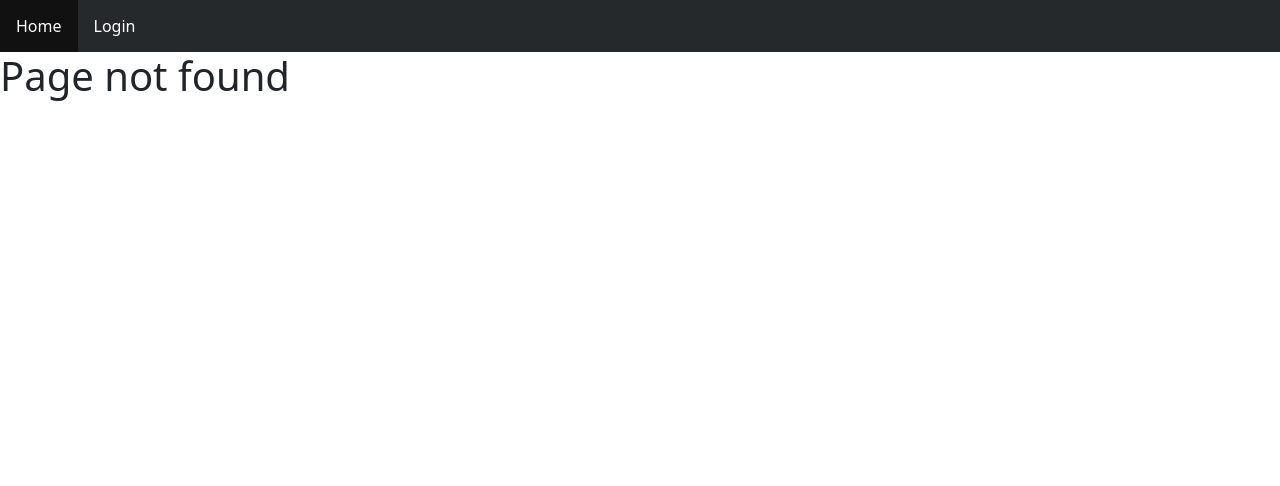
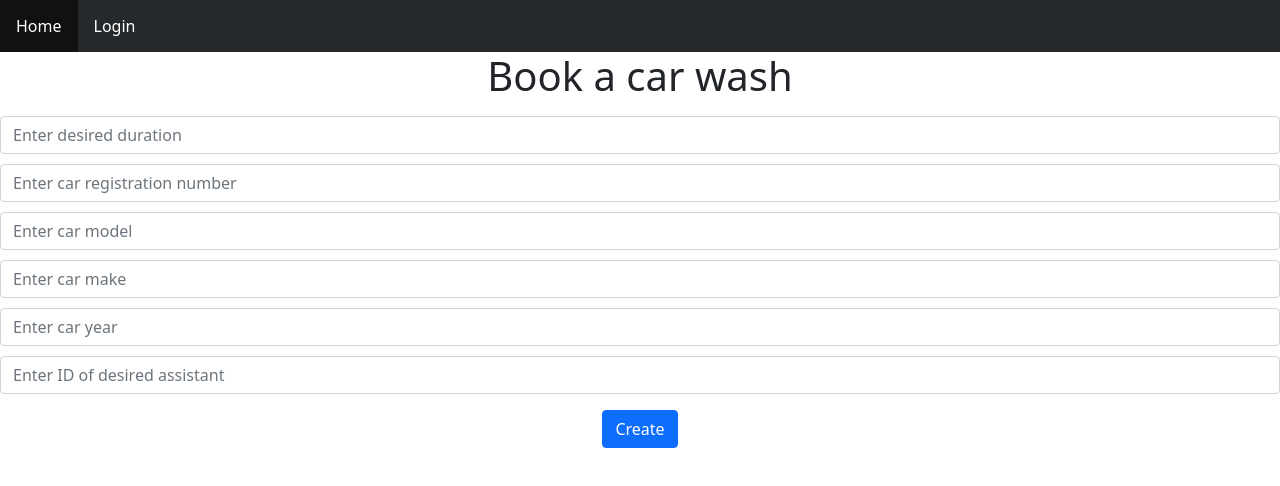
Before and after one commit to FrederikBA/ExamFrontend, a React (Create React App) app: page /book in a window 1280 px wide. Before the commit this address had no page. Shown: the top 486 px of the page. Built offline with nearby package versions, Linux system fonts and the light colour scheme.

Commit message:
US-3 complete with 1 assistant

```diff
--- a/src/App.js
+++ b/src/App.js
@@ -9,6 +9,7 @@ import User from './components/User';
 import Admin from './components/Admin';
 import AssistantTable from './components/AssistantTable';
 import UserBookings from './components/UserBookings';
+import CreateBooking from './components/CreateBooking';
 import NoMatch from './components/NoMatch';
 
 function App() {
@@ -23,6 +24,7 @@ function App() {
         <Route path='/login' element={<Login onLogin={() => setIsLoggedIn(true)} />} />
         <Route path='landing-page' element={<LandingPage currentRoles={currentRoles} setCurrentRoles={setCurrentRoles} />} />
         <Route path='user' element={<User currentRoles={currentRoles} />} />
+        <Route path='book' element={<CreateBooking currentRoles={currentRoles} />} />
         <Route path='your-bookings' element={<UserBookings currentRoles={currentRoles} />} />
         <Route path='assistants' element={<AssistantTable currentRoles={currentRoles} />} />
         <Route path='admin' element={<Admin currentRoles={currentRoles} />} />
--- /dev/null
+++ b/src/components/CreateBooking.js
@@ -0,0 +1,59 @@
+import { useState } from "react"
+import apiUtils from "../utils/apiUtils"
+
+const CreateBooking = () => {
+  const init = { duration: 0, car: { regNumber: "", model: "", make: "", year: 0 }, assistants: [{ id: 0 }], user: "" }
+  const [booking, setBooking] = useState({});
+  const [statusMessage, setStatusMessage] = useState("");
+  const [msgColor, setMsgColor] = useState("");
+
+  const URL = apiUtils.getUrl()
+
+  const handleInput = (event) => {
+    setBooking({ ...booking, [event.target.id]: event.target.value })
+    console.log(booking);
+  }
+
+  const createBooking = async () => {
+    try {
+      await apiUtils.getAuthAxios().post(URL + "/booking", {
+        duration: booking.duration,
+        car: {
+          regNumber: booking.regNumber,
+          model: booking.model,
+          make: booking.make,
+          year: booking.year
+        },
+        assistants: [
+          {
+            id: booking.id
+          }
+        ],
+        user: localStorage.getItem('user')
+      })
+      setMsgColor('#4caf50');
+      setStatusMessage('Movie Added Successfully!');
+    } catch (error) {
+      setStatusMessage(error.response.data.message);
+      setMsgColor('#FF0000')
+    }
+  }
+
+  return (
+    <div className="centerContent ">
+      <h1>Book a car wash</h1>
+      <p className="statusMsg" style={{ color: msgColor }}>{statusMessage}</p>
+      <form onChange={handleInput}>
+        <input className="form-control addInput" id="duration" placeholder="Enter desired duration" type="text"></input>
+        <input className="form-control addInput" id="regNumber" placeholder="Enter car registration number" type="text"></input>
+        <input className="form-control addInput" id="model" placeholder="Enter car model" type="text"></input>
+        <input className="form-control addInput" id="make" placeholder="Enter car make" type="text"></input>
+        <input className="form-control addInput" id="year" placeholder="Enter car year" type="text"></input>
+        <input className="form-control addInput" id="id" placeholder="Enter ID of desired assistant" type="text"></input>
+      </form>
+      <button onClick={createBooking} className="btn btn-primary mt-3">Create</button>
+    </div>
+  )
+}
+
+export default CreateBooking
--- a/src/components/Header.js
+++ b/src/components/Header.js
@@ -16,6 +16,7 @@ const Header = ({ isLoggedIn, currentRoles, setCurrentRoles, onLogout }) => {
                 <li><NavLink activeclassname='active' to='/'>Home</NavLink></li>
 
                 {authUtils.handleAccess('user', currentRoles) && <li><NavLink activeclassname='active' to='/user'>User</NavLink></li>}
+                {authUtils.handleAccess('user', currentRoles) && <li><NavLink activeclassname='active' to='/book'>Book carwash</NavLink></li>}
                 {authUtils.handleAccess('user', currentRoles) && <li><NavLink activeclassname='active' to='/your-bookings'>Your bookings</NavLink></li>}
                 {authUtils.handleAccess('user', currentRoles) && <li><NavLink activeclassname='active' to='/assistants'>Washing Assistants</NavLink></li>}
                 {authUtils.handleAccess('admin', currentRoles) && <li> <NavLink activeclassname='active' to='/admin'>Admin</NavLink></li>}
--- a/src/components/UserBookings.js
+++ b/src/components/UserBookings.js
@@ -44,7 +44,7 @@ const UserBookings = () => {
 
   return (
     <div className="centerContent">
-      <h1>UserBookings</h1>
+      <h1>Hello {localStorage.getItem('user')}, these are your bookings</h1>
       <table className="table">
         <thead>
           <tr>
--- a/src/index.css
+++ b/src/index.css
@@ -63,3 +63,7 @@ ul.header li a:hover:not(.active) {
 .modalContent {
   font-weight: bold;
 }
+
+.addInput {
+  margin-top: 10px;
+}
```
